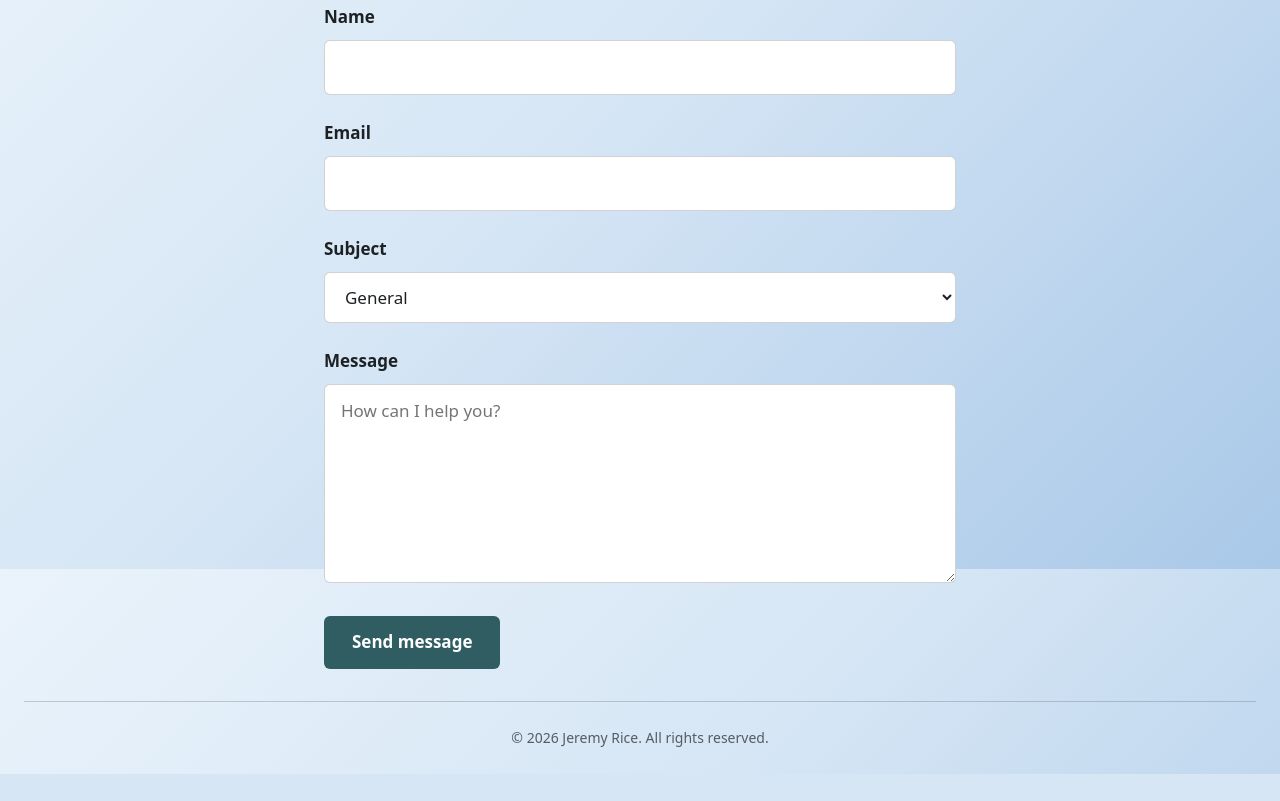
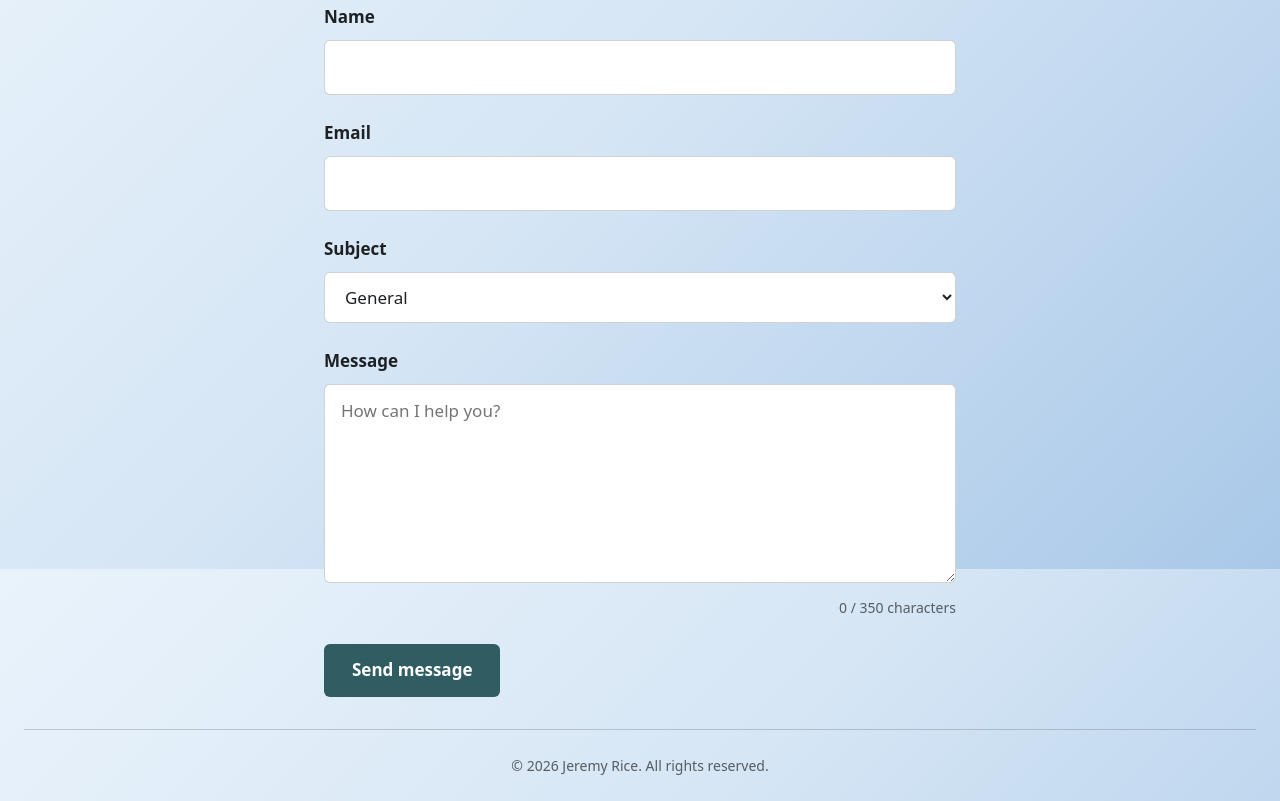
Before and after one commit to jeremysrice/my-profile, a plain HTML site: page index.html in a window 1280 px wide. Shown: the part 1031-1832 px from the top of the page. Before the commit the page ends 1805 px from the top, so only its background shows below. Drawn offline with Linux system fonts and the light colour scheme.

Commit message:
Add 350-character limit and counter to contact message box
- Cap the Message textarea at 350 characters with maxlength
- Show a live "N / 350 characters" counter below the box that
  turns red when the limit is reached
- Link the counter to the textarea with aria-describedby

Co-Authored-By: Claude Opus 5.5 <noreply@anthropic.com>

```diff
--- a/index.html
+++ b/index.html
@@ -79,7 +79,8 @@
 
           <p>
             <label for="message">Message</label>
-            <textarea id="message" name="message" rows="6" placeholder="How can I help you?" required></textarea>
+            <textarea id="message" name="message" rows="6" maxlength="350" placeholder="How can I help you?" aria-describedby="message-count" required></textarea>
+            <span id="message-count" class="char-count">0 / 350 characters</span>
           </p>
 
           <button type="submit">Send message</button>
@@ -126,6 +127,19 @@
         content.hidden = isExpanded;
       });
     });
+
+    const messageBox = document.getElementById("message");
+    const messageCount = document.getElementById("message-count");
+    const maxChars = messageBox.maxLength;
+
+    function updateMessageCount() {
+      const length = messageBox.value.length;
+      messageCount.textContent = length + " / " + maxChars + " characters";
+      messageCount.classList.toggle("at-limit", length >= maxChars);
+    }
+
+    updateMessageCount();
+    messageBox.addEventListener("input", updateMessageCount);
   </script>
 </body>
 </html>
--- a/styles.css
+++ b/styles.css
@@ -119,6 +119,21 @@ h2 {
 
 .section-toggle[aria-expanded="false"]::after {
   transform: rotate(-45deg);
+}
+
+/* Character counter under the Message box */
+.char-count {
+  display: block;
+  margin-top: 0.25rem;
+  color: var(--color-muted);
+  font-size: 0.875rem;
+  font-variant-numeric: tabular-nums;
+  text-align: right;
+}
+
+.char-count.at-limit {
+  color: #b3261e;
+  font-weight: 600;
 }
 
 #clock {
```
